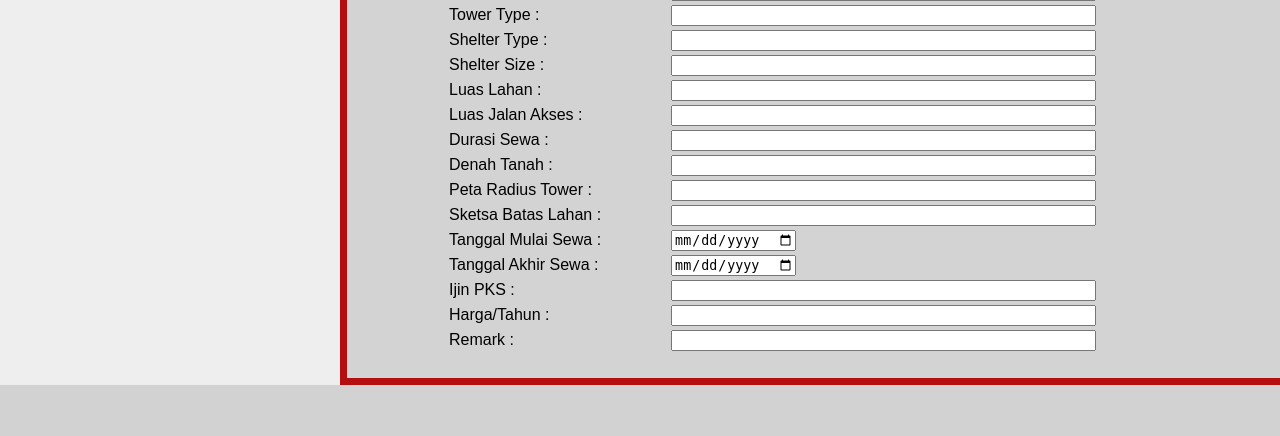
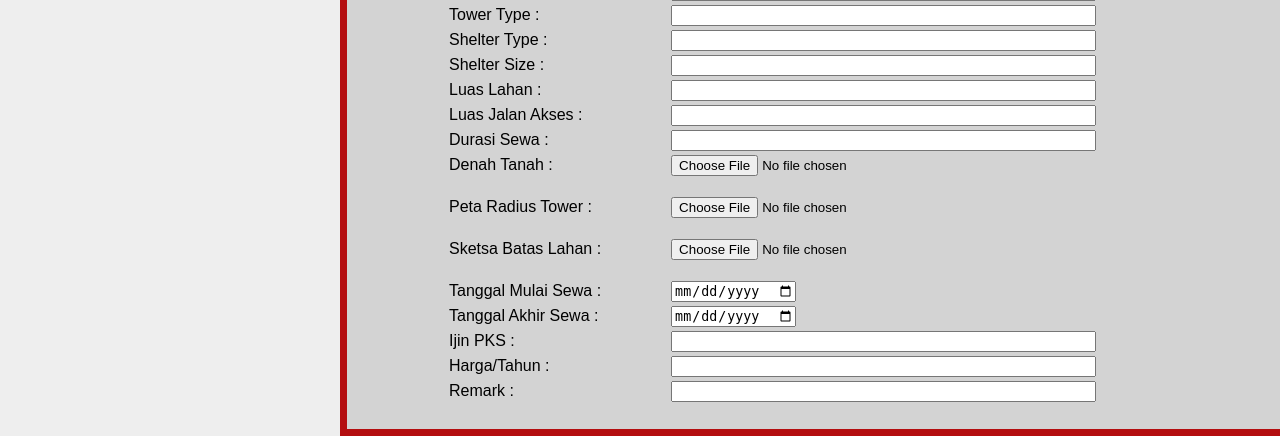
Before and after one commit to rigold/Telkomsel, a PHP site: page /Add_Sites.php in a window 1280 px wide. Shown: the part 817-1253 px from the top of the page. Before the commit the page ends 1202 px from the top, so only its background shows below. Run offline with PHP 8.4, Linux system fonts and the light colour scheme.

Commit message:
add file upload

```diff
--- a/SITA Project/Add_Sites.php
+++ b/SITA Project/Add_Sites.php
@@ -225,13 +225,13 @@
 											<label for="a">Durasi Sewa :</label> <input type="text" name="NamaSite" size="50">
 										</p>
 										<p>
-											<label for="a">Denah Tanah :</label> <input type="text" name="NamaSite" size="50">
+											<label for="a">Denah Tanah :</label> <input type="file" name="fileToUpload" id="fileToUpload" size="50"><br>
 										</p>
 										<p>
-											<label for="a">Peta Radius Tower :</label> <input type="text" name="NamaSite" size="50">
+											<label for="a">Peta Radius Tower :</label> <input type="file" name="fileToUpload" id="fileToUpload" size="50"><br>
 										</p>
 										<p>
-											<label for="a">Sketsa Batas Lahan :</label> <input type="text" name="NamaSite" size="50">
+											<label for="a">Sketsa Batas Lahan :</label> <input type="file" name="fileToUpload" id="fileToUpload" size="50"><br>
 										</p>
 										<p>
 											<label for="a">Tanggal Mulai Sewa :</label> <input type="date" id="myDate" value="">
@@ -718,7 +718,7 @@
 											<label for="a">NJOP Bangunan :</label> <input type="text" name="NamaSite" size="50">
 										</p>
 										<p>
-											<label for="a">Surat PBB :</label> <input type="text" name="NamaSite" size="50">
+											<label for="a">Surat PBB :</label> <input type="file" name="fileToUpload" id="fileToUpload" size="50"><br>
 										</p>
 									</a>
 								</table>
@@ -745,7 +745,7 @@
 											<label for="a">Status :</label> <input type="text" name="NamaSite" size="50">
 										</p>
 										<p>
-											<label for="a">Surat SKRD :</label> <input type="text" name="NamaSite" size="50">
+											<label for="a">Surat SKRD :</label> <input type="file" name="fileToUpload" id="fileToUpload" size="50"><br>
 										</p>
 									</a>
 								</table>
@@ -931,7 +931,7 @@
 											<label for="a">Comcase Solusi :</label> <input type="text" name="NamaSite" size="50">
 										</p>
 										<p>
-											<label for="a">Comcase File :</label> <input type="text" name="NamaSite" size="50">
+											<label for="a">Comcase File :</label> <input type="file" name="fileToUpload" id="fileToUpload" size="50"><br>
 										</p>
 										<p>
 											<label for="a">Comcase Mitra :</label> <input type="text" name="NamaSite" size="50">
--- a/SITA Project/css/style.css
+++ b/SITA Project/css/style.css
@@ -1301,6 +1301,7 @@ tr:nth-child(even) {
     color: red;
     text-align: center;
     line-height: 55px;
+    font-family: helvetica;
 }
 .body form #site label {
     display: table-cell;
```
